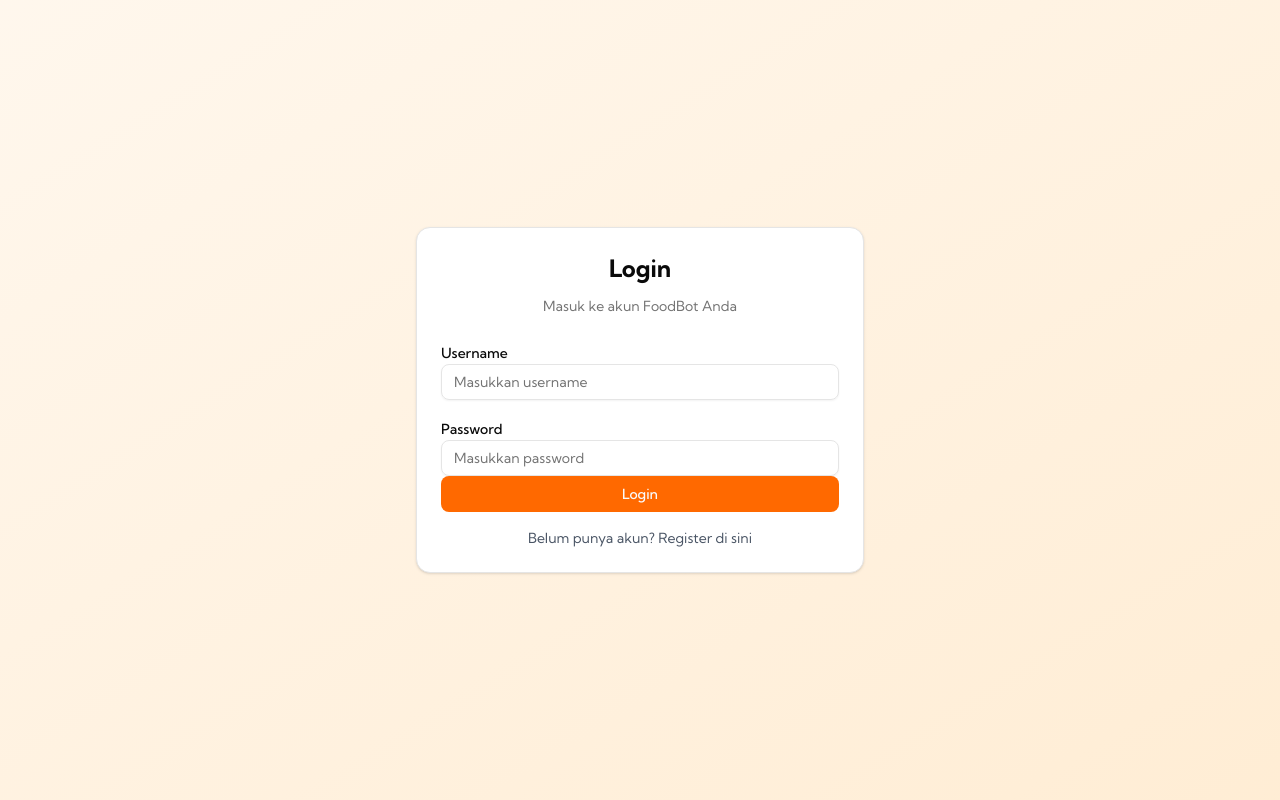
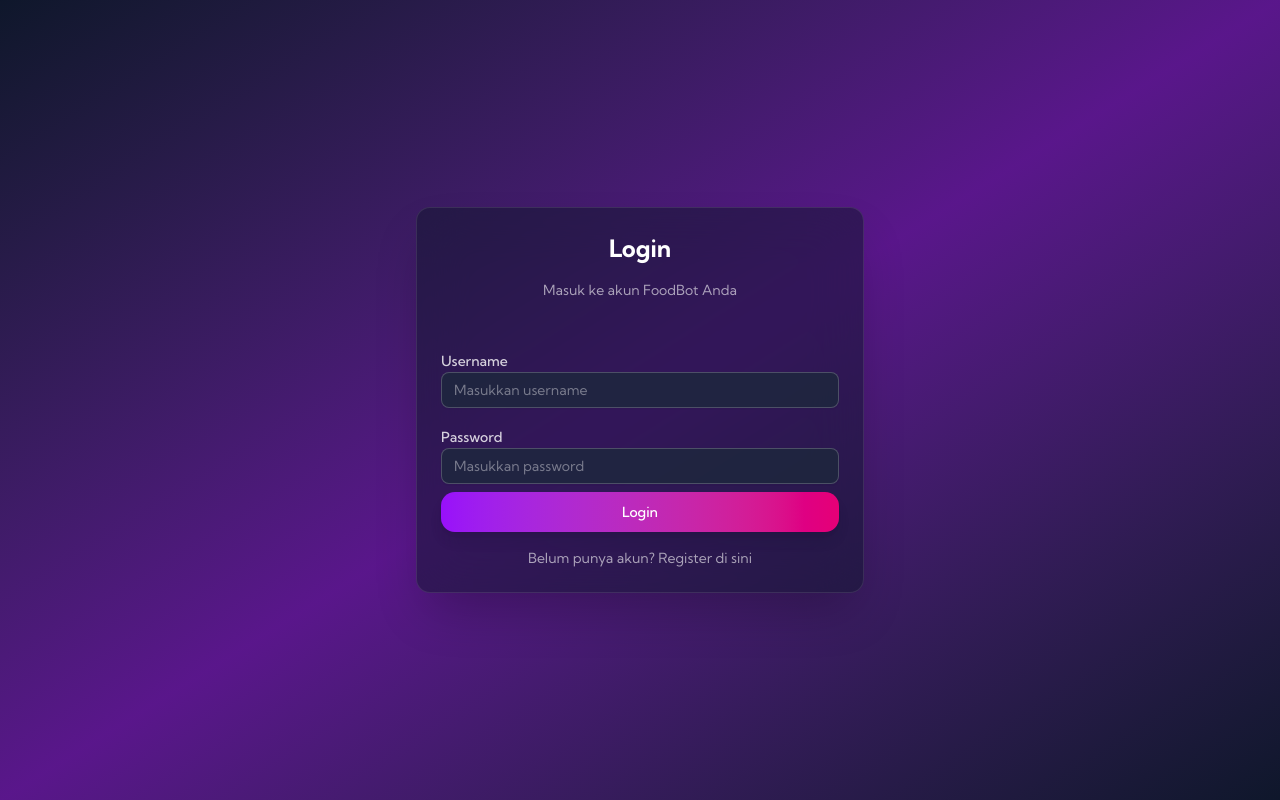
Before and after one commit to DAFFAsd/RISET-Frontend, a Next.js app: page / in a window 1280 px wide. Built offline with nearby package versions, Linux system fonts and the light colour scheme.

Commit message:
chore: adjust authform

```diff
--- a/app/AuthForm.tsx
+++ b/app/AuthForm.tsx
@@ -52,13 +52,13 @@
   };
 
   return (
-    <div className="min-h-screen flex items-center justify-center bg-gradient-to-br from-orange-50 to-orange-100 p-4">
-      <Card className="w-full max-w-md">
-        <CardHeader className="space-y-1">
-          <CardTitle className="text-2xl font-bold text-center">
+    <div className="min-h-screen flex items-center justify-center bg-gradient-to-br from-slate-900 via-purple-900 to-slate-900 p-4">
+      <Card className="w-full max-w-md bg-slate-900/50 backdrop-blur-xl border border-white/10 shadow-2xl">
+        <CardHeader className="space-y-2 pb-6">
+          <CardTitle className="text-2xl font-bold text-center text-white">
             {isLogin ? 'Login' : 'Register'}
           </CardTitle>
-          <CardDescription className="text-center">
+          <CardDescription className="text-center text-white/60 text-sm">
             {isLogin
               ? 'Masuk ke akun FoodBot Anda'
               : 'Buat akun FoodBot baru'}
@@ -67,12 +67,17 @@
         <form onSubmit={handleSubmit}>
           <CardContent className="space-y-4">
             {error && (
-              <div className="bg-red-50 border border-red-200 text-red-700 px-4 py-3 rounded">
-                {error}
+              <div className="bg-red-500/10 border border-red-500/30 text-red-300 px-4 py-3 rounded-lg">
+                <div className="flex items-center gap-2">
+                  <svg className="w-4 h-4 flex-shrink-0" fill="none" stroke="currentColor" viewBox="0 0 24 24">
+                    <path strokeLinecap="round" strokeLinejoin="round" strokeWidth={2} d="M12 8v4m0 4h.01M21 12a9 9 0 11-18 0 9 9 0 0118 0z" />
+                  </svg>
+                  <span className="text-sm">{error}</span>
+                </div>
               </div>
             )}
             <div className="space-y-2">
-              <label htmlFor="username" className="text-sm font-medium">
+              <label htmlFor="username" className="text-sm font-medium text-white/80">
                 Username
               </label>
               <Input
@@ -84,10 +89,11 @@
                 required
                 minLength={3}
                 disabled={loading}
+                className="bg-slate-800/80 border-white/20 text-white placeholder:text-white/40 focus:ring-2 focus:ring-purple-500 focus:border-transparent"
               />
             </div>
             <div className="space-y-2">
-              <label htmlFor="password" className="text-sm font-medium">
+              <label htmlFor="password" className="text-sm font-medium text-white/80">
                 Password
               </label>
               <Input
@@ -99,16 +105,27 @@
                 required
                 minLength={6}
                 disabled={loading}
+                className="bg-slate-800/80 border-white/20 text-white placeholder:text-white/40 focus:ring-2 focus:ring-purple-500 focus:border-transparent"
               />
             </div>
           </CardContent>
-          <CardFooter className="flex flex-col space-y-4">
+          <CardFooter className="flex flex-col space-y-4 pt-2">
             <Button
               type="submit"
-              className="w-full bg-orange-500 hover:bg-orange-600"
+              className="w-full bg-gradient-to-r from-purple-600 to-pink-600 hover:from-purple-700 hover:to-pink-700 text-white font-medium rounded-xl transition-all shadow-lg disabled:shadow-none h-10"
               disabled={loading}
             >
-              {loading ? 'Loading...' : isLogin ? 'Login' : 'Register'}
+              {loading ? (
+                <div className="flex items-center gap-2">
+                  <svg className="w-4 h-4 animate-spin" fill="none" viewBox="0 0 24 24">
+                    <circle className="opacity-25" cx="12" cy="12" r="10" stroke="currentColor" strokeWidth="4"></circle>
+                    <path className="opacity-75" fill="currentColor" d="M4 12a8 8 0 018-8V0C5.373 0 0 5.373 0 12h4zm2 5.291A7.962 7.962 0 014 12H0c0 3.042 1.135 5.824 3 7.938l3-2.647z"></path>
+                  </svg>
+                  Loading...
+                </div>
+              ) : (
+                isLogin ? 'Login' : 'Register'
+              )}
             </Button>
             <button
               type="button"
@@ -116,7 +133,7 @@
                 setIsLogin(!isLogin);
                 setError('');
               }}
-              className="text-sm text-gray-600 hover:text-gray-900"
+              className="text-sm text-white/60 hover:text-white transition-colors disabled:opacity-50"
               disabled={loading}
             >
               {isLogin
--- a/app/chat/page.tsx
+++ b/app/chat/page.tsx
@@ -421,13 +421,15 @@
 
                       {message.role === "tool-result" && (
                         <div className="flex gap-3 justify-start ml-8 sm:ml-12 mt-2 mb-4">
-                          <div className="flex-1 max-w-none">
+                          <div className="flex-1 max-w-[85%] sm:max-w-[80%]">
                             <div className="bg-green-500/10 border border-green-500/30 rounded-lg p-3 sm:p-4">
                               <p className="text-xs text-green-300/70 mb-2 font-semibold">
                                 Hasil dari {message.tool_name}
                               </p>
-                              <div className="text-sm sm:text-[15px] text-green-300/90 leading-relaxed whitespace-pre-wrap break-words font-mono">
-                                {message.content}
+                              <div className="text-sm sm:text-[15px] text-green-300/90 leading-relaxed whitespace-pre-wrap break-words overflow-x-auto font-mono max-w-full">
+                                <pre className="whitespace-pre-wrap break-words text-wrap overflow-wrap-anywhere">
+                                  {message.content}
+                                </pre>
                               </div>
                             </div>
                           </div>
--- a/app/page.tsx
+++ b/app/page.tsx
@@ -97,8 +97,7 @@
             </p>
             <Button
               onClick={handleLogout}
-              variant="outline"
-              className="w-full border-white/30 text-white hover:bg-white/10"
+              className="w-full bg-slate-800/80 border border-white/20 text-white hover:bg-slate-700/80 hover:border-white/30"
             >
               Logout
             </Button>
```
